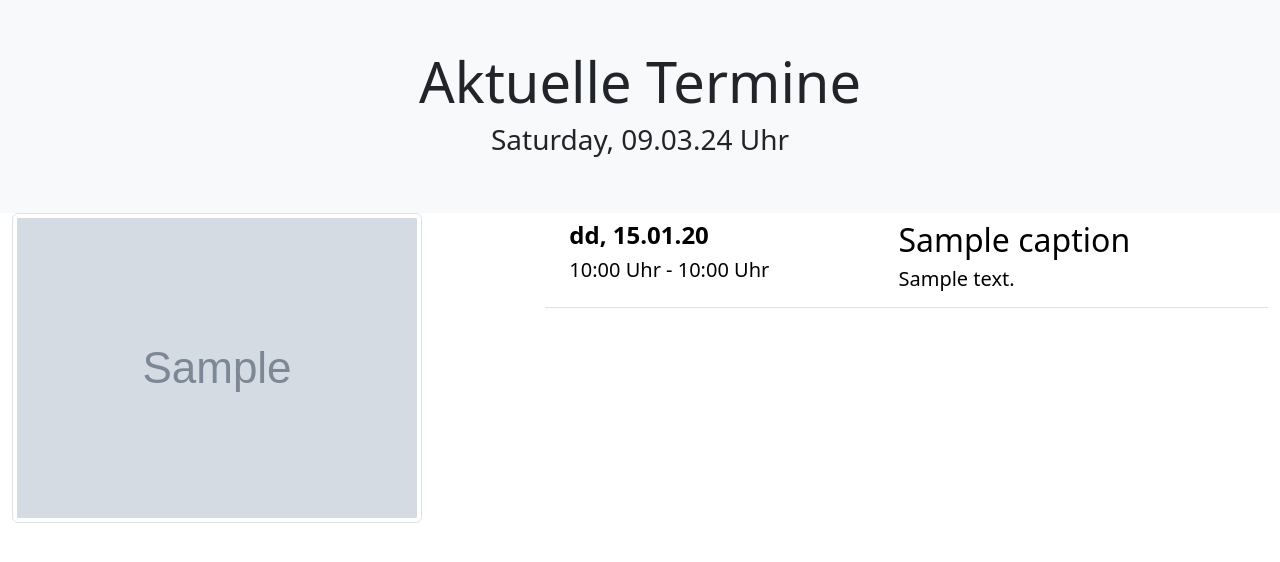
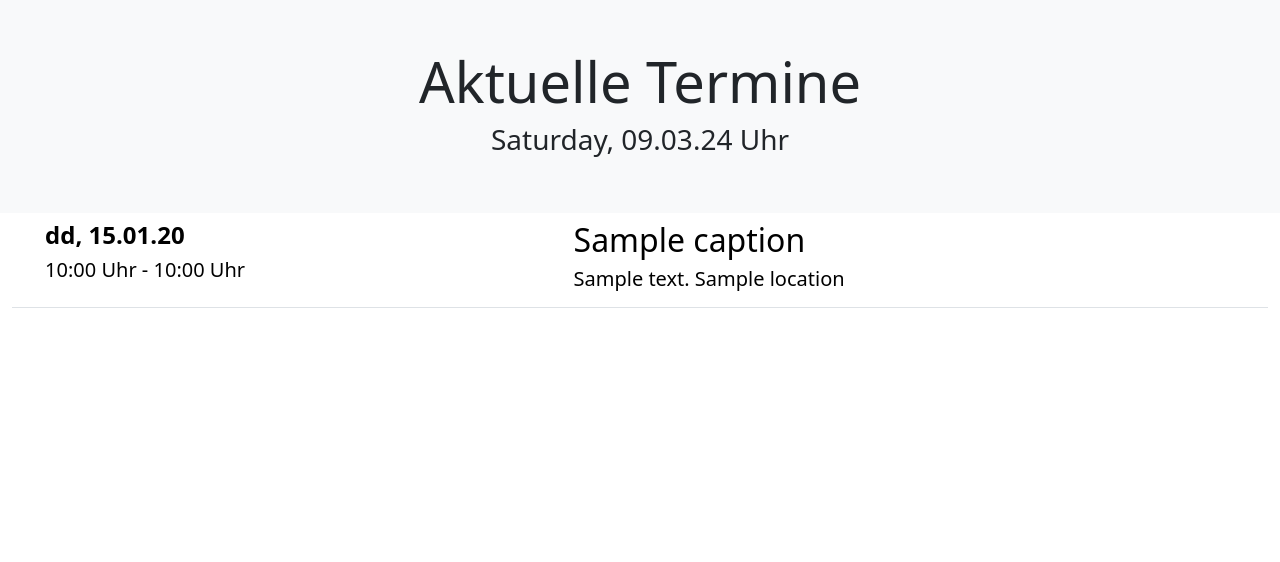
Before and after one commit to FlatErik90/churchtools_infoscreen, a Flask app: template app/templates/index.html in a window 1280 px wide. Shown: the top 562 px of the page. Run offline with Flask 3, Linux system fonts and the light colour scheme; the template is opened without the code that fills it: most values are stand-ins (such as "Sample title", 1, 10 or a date in 2020); grey boxes marked "Sample" are stand-in pictures; some libraries are stand-ins or nearby versions.

Commit message:
add configurable gallery_mode, image_height and max_entries and improve subtitles to show calendars if useful

```diff
--- a/app/routes.py
+++ b/app/routes.py
@@ -51,11 +51,16 @@
     calendar_colors = get_calendar_colors()
     image_paths = get_image_paths()
     gallery_interval = 5000  # milliseconds = 1/1000 seconds
+    gallery_mode = True
+    max_image_height = 700  # pixels
+    max_entries = 9
     # print(calendar_entries)
     # print(calendar_colors)
     # print(image_paths)
     return render_template('index.html',
-                           entries=calendar_entries,
+                           entries=calendar_entries[:max_entries],
                            colors=calendar_colors,
+                           gallery=gallery_mode,
                            images=image_paths,
+                           max_image_height=max_image_height,
                            interval=gallery_interval)
--- a/app/templates/index.html
+++ b/app/templates/index.html
@@ -24,15 +24,20 @@
         </div>
         <div class="container-fluid">
             <div class="row ">
+            {% if gallery %}
             <div class="col-5 gallery">
                 {% for image in images %}
-                <img src="static/gallery_images/{{ image }}" class="img-fluid img-thumbnail" style="max-height:700px; display: none;">
+                <img src="static/gallery_images/{{ image }}" class="img-fluid img-thumbnail" style="max-height:{{ max_image_height }}px; display: none;">
                 {% endfor %}
             </div>
             <div class="col-7">
+            {% else %}
+             <div class="col-12">
+            {% endif %}
             <table class="table">
                 {% for entry in entries %}
                 <tr>
+                    <!--td style="width: 2%; writing-mode: vertical-rl; text-orientation: upright" class="bg-color-{{entry.calendar.id}}"><b>{{ entry.calendar.name[:3]|upper }}</b></td-->
                     <td style="width: 2%" class="bg-color-{{entry.calendar.id}}"></td>
                     <td>
                         <h4><b>
@@ -50,10 +55,16 @@
                         <h5>
                         {% if entry.note is not none %}
                         {{ entry.note }}
+                        {% else %}
+                            {% if entry.caption not in entry.calendar.name and entry.calendar.name not in entry.caption %}
+                            {{ entry.calendar.name }}
+                            {% endif %}
+                        {% endif %}
+                        {% if entry.location is not none %}
+                        {{ entry.location }}
                         {% endif %}
                         </h5>
                     </td>
-                    <!--td>{{ entry.calendar.name }}</td-->
                 </tr>
             {% endfor %}
             </table>
```
